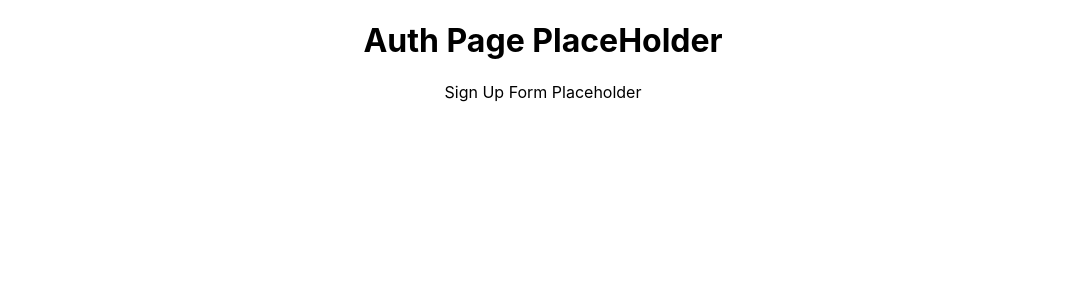
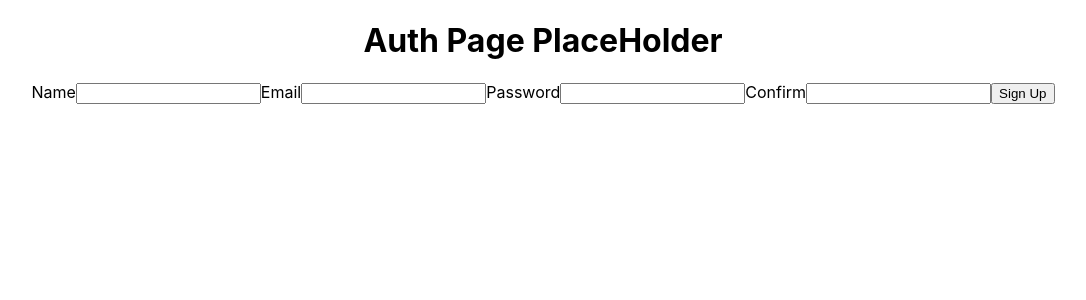
Before and after one commit to jeanette613/React-Workout-Tracker, a React (Create React App) app: page / in a window 1280 px wide. Shown: the top 300 px of the page, without its empty margins (97-1183 px from the left). Built offline with nearby package versions, Linux system fonts and the light colour scheme.

Commit message:
input field for sign up form added

```diff
--- a/src/components/SignUpForm/SignUpForm.jsx
+++ b/src/components/SignUpForm/SignUpForm.jsx
@@ -1,10 +1,32 @@
 import { Component } from "react";
 
 export default class SignUpForm extends Component {
-
+    state = {
+        name: '',
+        email: '',
+        password: '',
+        confirm: '',
+        error: ''
+    }
     render() {
-        return (<div>
-            Sign Up Form Placeholder
-        </div>)
+        const disable = this.state.password !== this.state.confirm;
+        return (
+            <div>
+                <div className="form container">
+                    <form autoComplete="off" onSubmit={this.handleSubmit}>
+                        <label>Name</label>
+                        <input type="text" name="name" value={this.state.name} onChange={this.handleChange} required />
+                        <label>Email</label>
+                        <input type="email" name="email" value={this.state.email} onChange={this.handleChange} required />
+                        <label>Password</label>
+                        <input type="password" name="password" value={this.state.password} onChange={this.handleChange} required />
+                        <label>Confirm</label>
+                        <input type="password" name="confirm" value={this.state.confirm} onChange={this.handleChange} required />
+                        <button type="submit" disabled={disable}>Sign Up</button>
+                    </form>
+                </div>
+                <p className="error-message">&nbsp;{this.state.error}</p>
+            </div >
+        );
     }
 }
--- a/src/index.js
+++ b/src/index.js
@@ -1,14 +1,13 @@
 import React from 'react';
-import ReactDOM from 'react-dom';
+import ReactDOM from 'react-dom/client';
 import './index.css';
 import App from './pages/App';
-import { BrowserRouter as Router } from 'react-router-dom'
 
-ReactDOM.render(
+const root = ReactDOM.createRoot(document.getElementById('root'));
+root.render(
   <React.StrictMode>
-    <Router><App /></Router>
-  </React.StrictMode>,
-  document.getElementById('root')
+    <App />
+  </React.StrictMode>
 );
 
 // If you want to start measuring performance in your app, pass a function
```
